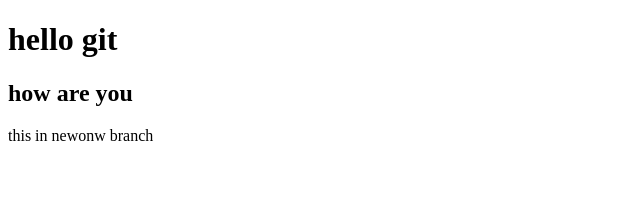
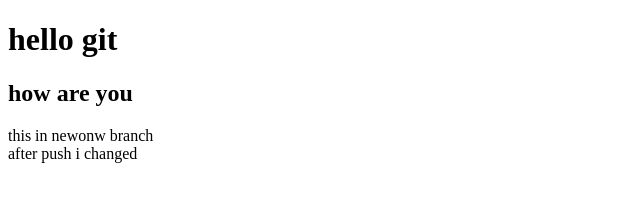
Before and after one commit to shanitkds/gitlearn, a plain HTML site: page index.html in a window 1280 px wide. Shown: the whole page, without its empty margins (0-640 px from the left). Drawn offline with Linux system fonts and the light colour scheme.

Commit message:
i changed index fail afrer first push

```diff
--- a/index.html
+++ b/index.html
@@ -9,5 +9,8 @@
     <h1>hello git</h1>
     <h2>how are you</h2>
     <div>this in newonw branch</div>
+
+
+    <div>after push i changed</div>
 </body>
 </html>
```
